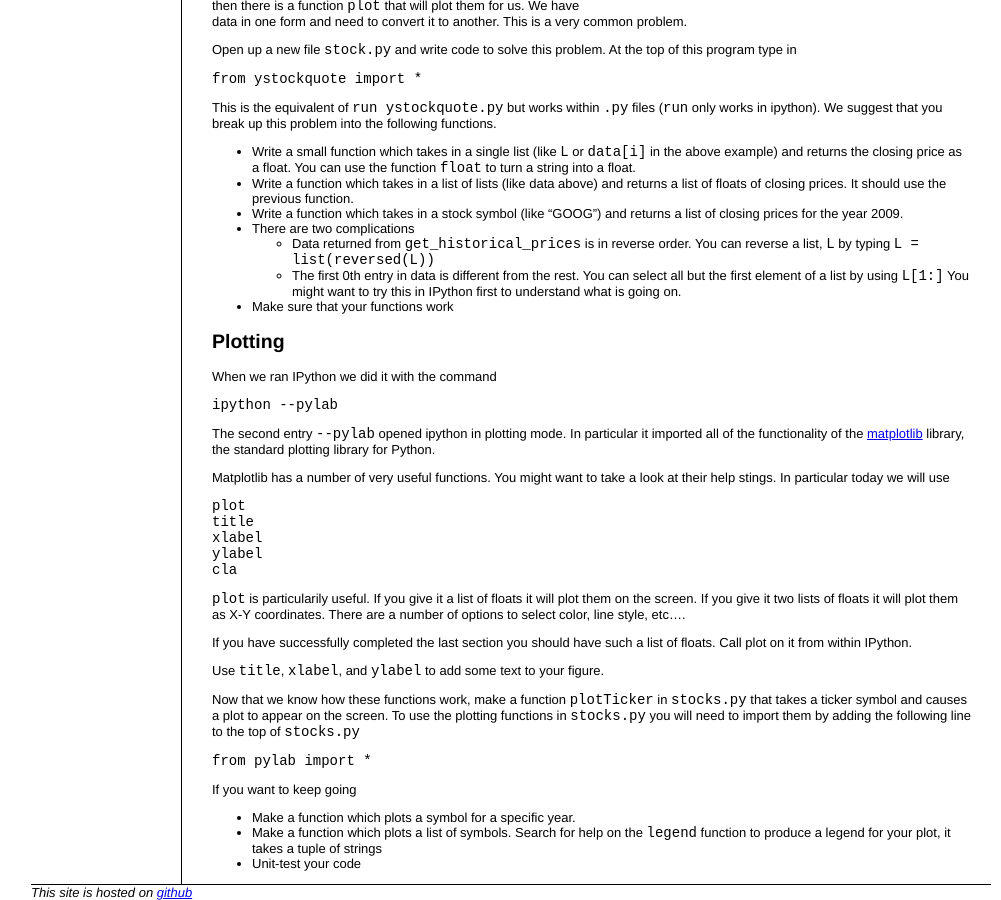
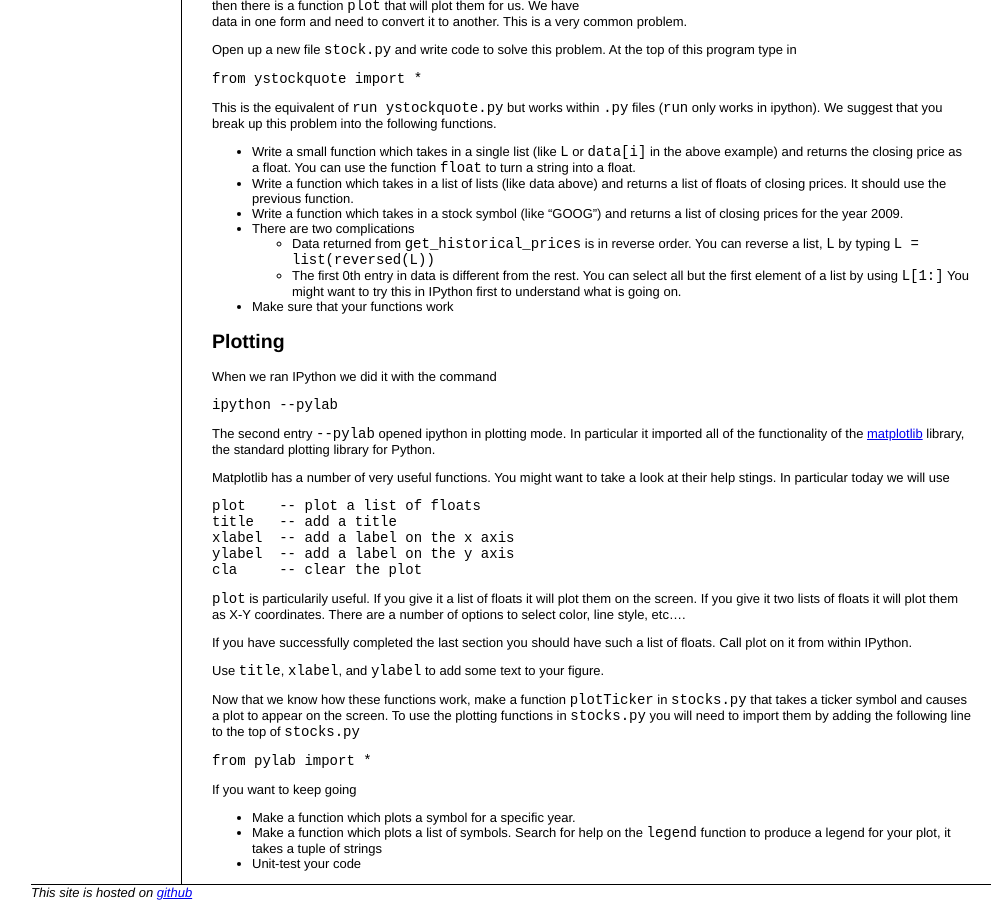
Before and after one commit to mrocklin/cmsc15200, a Jekyll site: the page built from labs/lab3/index.md, in a window 1280 px wide and 900 px high, scrolled down 2069 px. Shown: the whole window, without its empty margins (129-1130 px from the left). Built offline with Jekyll 4.4.1, drawn with Linux system fonts in a browser that asks for light colours; Markdown is read by kramdown in place of the engine named in the settings.

Commit message:
edit lab3

```diff
--- a/labs/lab3/index.md
+++ b/labs/lab3/index.md
@@ -159,11 +159,11 @@ The second entry `--pylab` opened ipython in plotting mode. In particular it imp
 
 Matplotlib has a number of very useful functions. You might want to take a look at their help stings. In particular today we will use
 
-    plot
-    title
-    xlabel
-    ylabel
-    cla
+    plot    -- plot a list of floats
+    title   -- add a title
+    xlabel  -- add a label on the x axis
+    ylabel  -- add a label on the y axis
+    cla     -- clear the plot
 
 `plot` is particularily useful. If you give it a list of floats it will plot them on the screen. If you give it two lists of floats it will plot them as X-Y coordinates. There are a number of options to select color, line style, etc....
 
```
